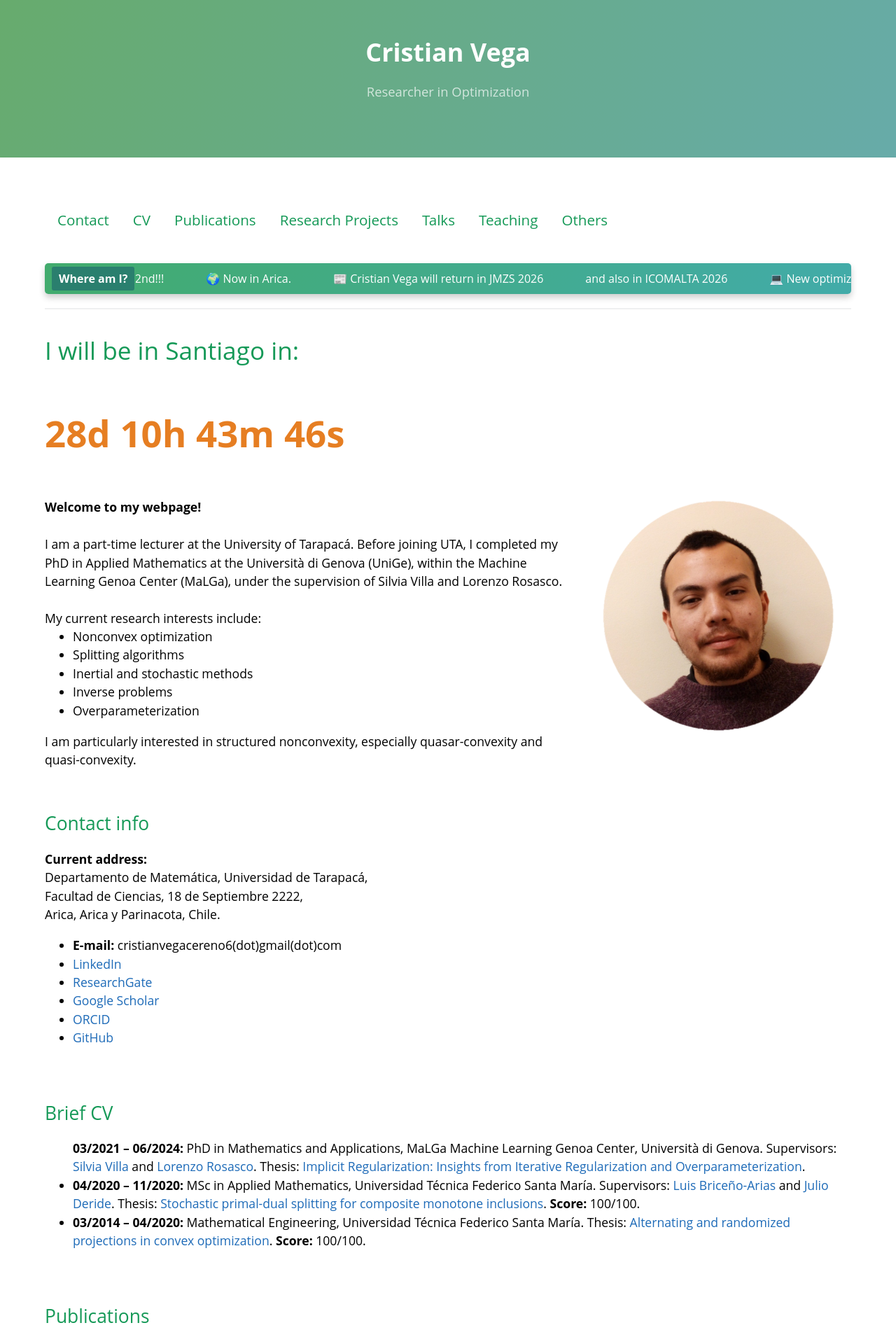
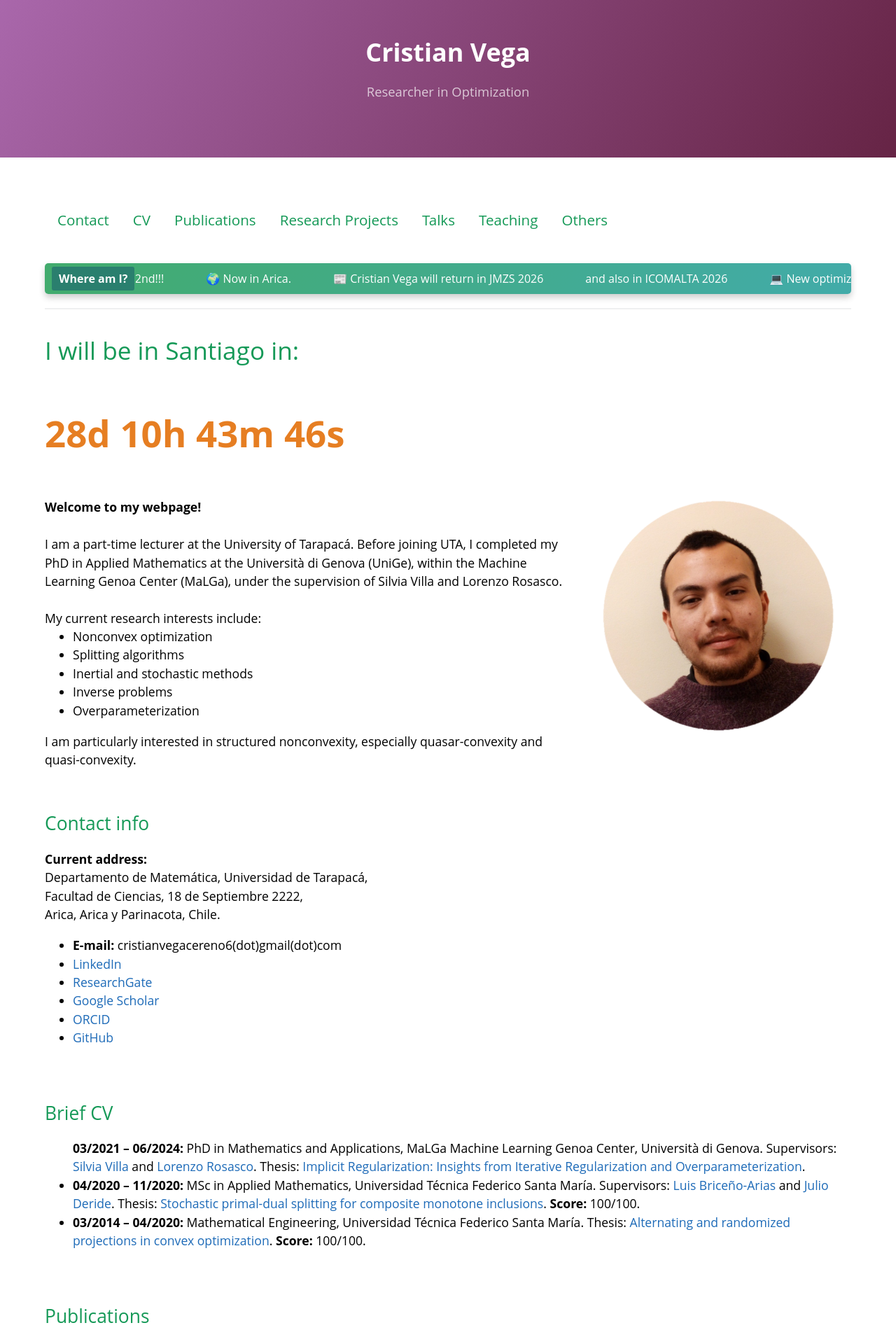
Before and after one commit to cristianvega1995/cristianvega1995.github.io, a Jekyll site: the page index.html, which Jekyll copies as it is, in a window 1280 px wide. Shown: the top 1920 px of the page at 70% size. Built offline with Jekyll 4.4.1, drawn with Linux system fonts in a browser that asks for light colours.

Commit message:
Update index.html

```diff
--- a/index.html
+++ b/index.html
@@ -78,7 +78,7 @@
             color: #fff;
             text-align: center;
             background-color: #279CF5;
-            background-image: linear-gradient(120deg, #67ab6d, #67aba9);
+            background-image: linear-gradient(120deg, #a967ab, #662445);
             padding: 5rem 6rem;
         }
         @media screen and (min-width: 86em) {
```
